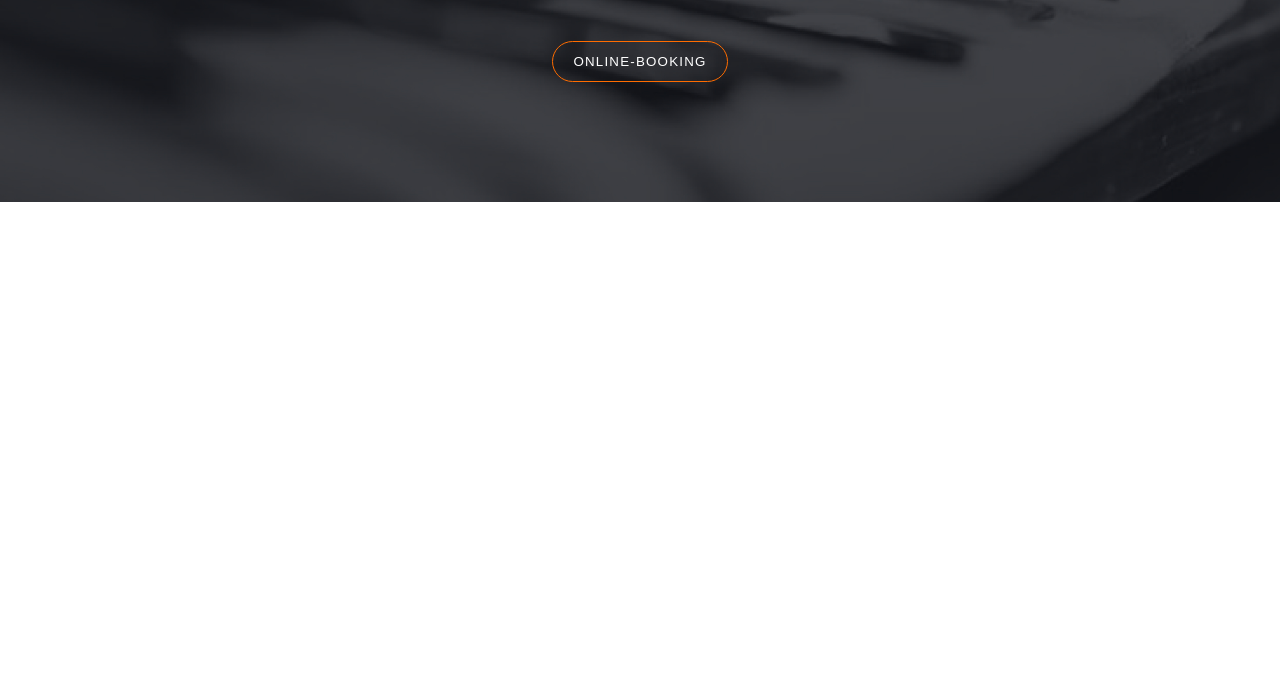
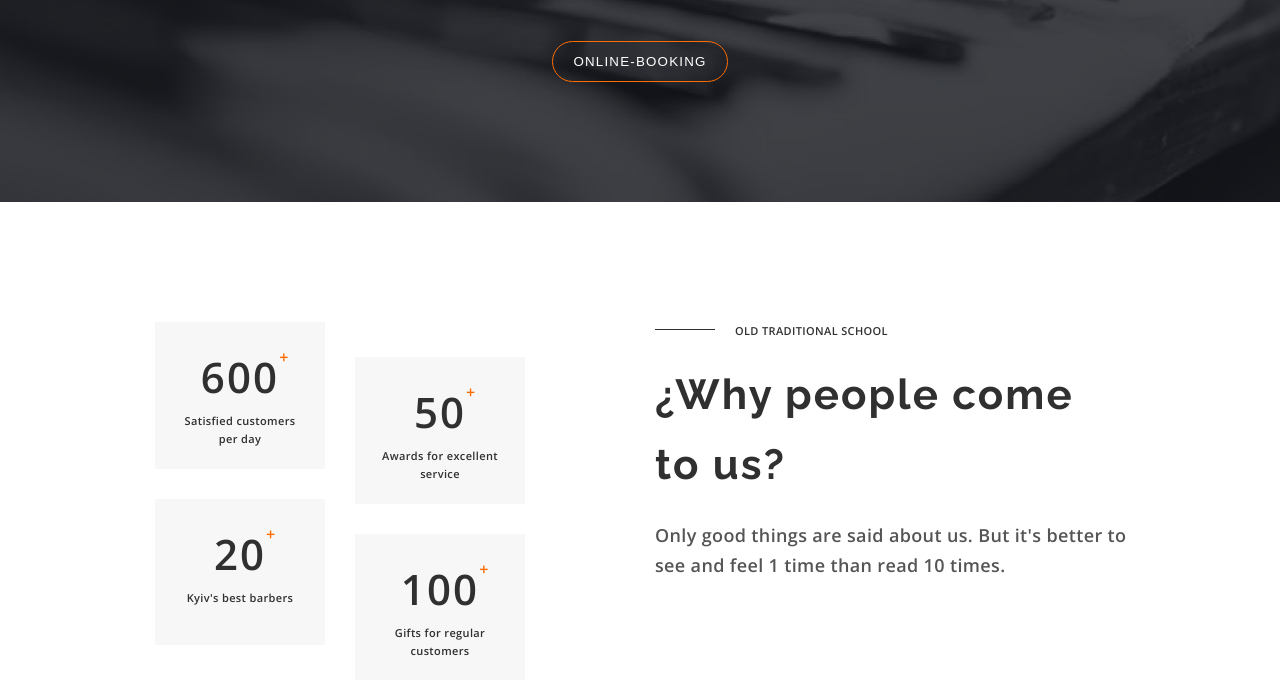
Before and after one commit to Anastasiia-S-13/barbershop, a plain HTML site: page index.html in a window 1280 px wide. Shown: the part 2021-2716 px from the top of the page. Before the commit the page ends 2223 px from the top, so only its background shows below. Drawn offline with nearby package versions, Linux system fonts and the light colour scheme.

Commit message:
add why us

```diff
--- a/css/style.css
+++ b/css/style.css
@@ -192,11 +192,11 @@ a:focus {
   margin-bottom: 120px;
 }
 
-#decor-about {
+.decor-section {
   background-color: #303030;
 }
 
-#subtitle-about {
+.subtitle-section {
   color: #303030;
   display: block;
   margin-bottom: 20px;
@@ -288,3 +288,70 @@ a:focus {
   display: block;
   margin: 0 auto;
 }
+
+/* WHY US */
+
+.container-why {
+  margin-top: 120px;
+  margin-bottom: 120px;
+  display: flex;
+  flex-direction: row;
+}
+
+.rewards-list {
+  display: flex;
+  flex-direction: row;
+  width: 50%;
+  gap: 30px;
+  flex-wrap: wrap;
+  margin-left: 100px;
+}
+
+.rewards-item {
+  width: 170px;
+  background-color: #f7f7f7;
+}
+
+.text-why {
+  width: 50%;
+  margin-right: 70px;
+}
+
+.number {
+  font-weight: 700;
+  font-size: 42px;
+  letter-spacing: 0.05em;
+  text-align: center;
+  color: #303030;
+  position: relative;
+}
+
+.rewards-decor {
+  position: absolute;
+  top: 2px;
+  font-weight: 600;
+  font-size: 16px;
+  text-align: center;
+  color: #ff6c00;
+}
+
+.rewards-text {
+  font-weight: 600;
+  font-size: 11px;
+  text-align: center;
+  color: #303030;
+}
+
+.rewards-caption {
+  padding: 20px 24px;
+}
+
+.title-why {
+  padding-right: 70px;
+}
+
+#rewards-second,
+#rewards-fourth {
+  position: relative;
+  top: 35px;
+}
--- a/index.html
+++ b/index.html
@@ -52,13 +52,13 @@
         </div>
     </header>
     <main>
+        <!-- ABOUT -->
         <section>
             <div class="container container-about">
                 <img src="./images/about-1.jpg" alt="" width="270">
                 <img src="./images/about-2.jpg" alt="" width="270">
                 <div class="section-text-box">
-                    <span class="subtitle" id="subtitle-about"><span class="decor-title"
-                            id="decor-about"></span>About</span>
+                    <span class="subtitle subtitle-section"><span class="decor-title decor-section"></span>About</span>
                     <h2 class="section-title">Best
                         Barbershop in your city
                     </h2>
@@ -126,6 +126,47 @@
                 <button type="button" class="button-booking button-price">Online-booking</button>
             </div>
         </section>
+        <!-- WHY US -->
+        <section>
+            <div class="container container-why">
+                <ul class="rewards-list">
+                    <li class="rewards-item">
+                        <div class="rewards-caption">
+                            <p class="number">600<span class="rewards-decor">+</span></p>
+                            <p class="rewards-text">Satisfied customers per day</p>
+                        </div>
+                    </li>
+                    <li class="rewards-item" id="rewards-second">
+                        <div class="rewards-caption">
+                            <p class="number">50<span class="rewards-decor">+</span></p>
+                            <p class="rewards-text">Awards for excellent service</p>
+                        </div>
+                    </li>
+                    <li class="rewards-item">
+                        <div class="rewards-caption">
+                            <p class="number">20<span class="rewards-decor">+</span></p>
+                            <p class="rewards-text">Kyiv's best
+                                barbers</p>
+                        </div>
+                    </li>
+                    <li class="rewards-item" id="rewards-fourth">
+                        <div class="rewards-caption">
+                            <p class="number">100<span class="rewards-decor">+</span></p>
+                            <p class="rewards-text">Gifts for regular customers</p>
+                        </div>
+                    </li>
+                </ul>
+                <div class="text-why">
+                    <span class="subtitle subtitle-section"><span class="decor-title decor-section"></span>Old
+                        traditional
+                        school</span>
+                    <h2 class="section-title title-why">¿Why people come to us?</h2>
+                    <p class="lead">Only good things are said about us. But it's better to see and feel 1 time than read
+                        10 times.
+                    </p>
+                </div>
+            </div>
+        </section>
     </main>
     <footer></footer>
 </body>
```
